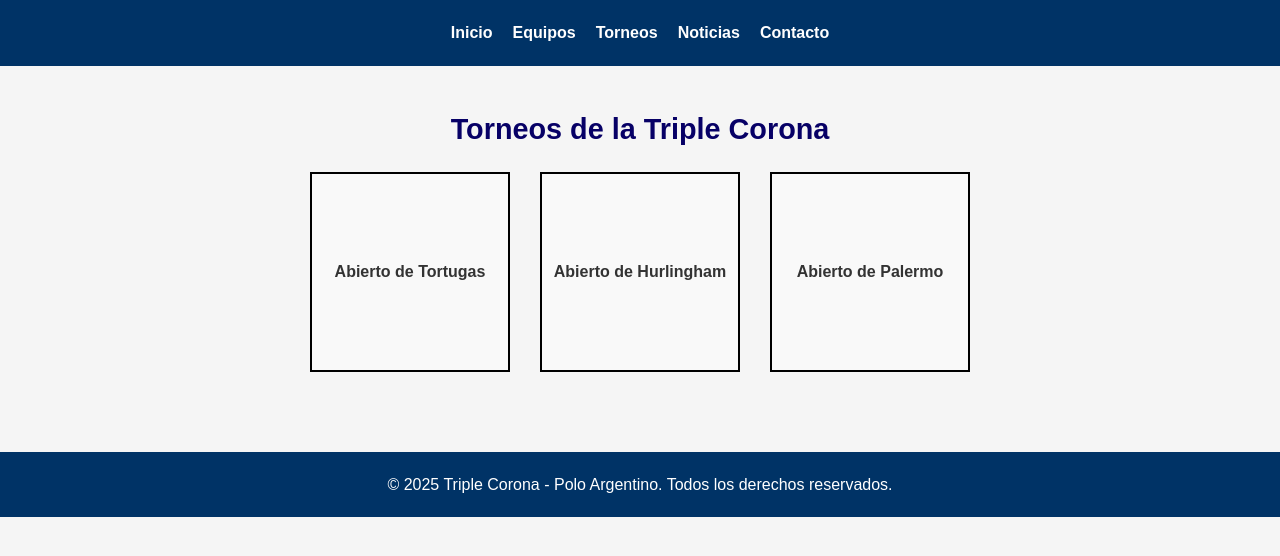
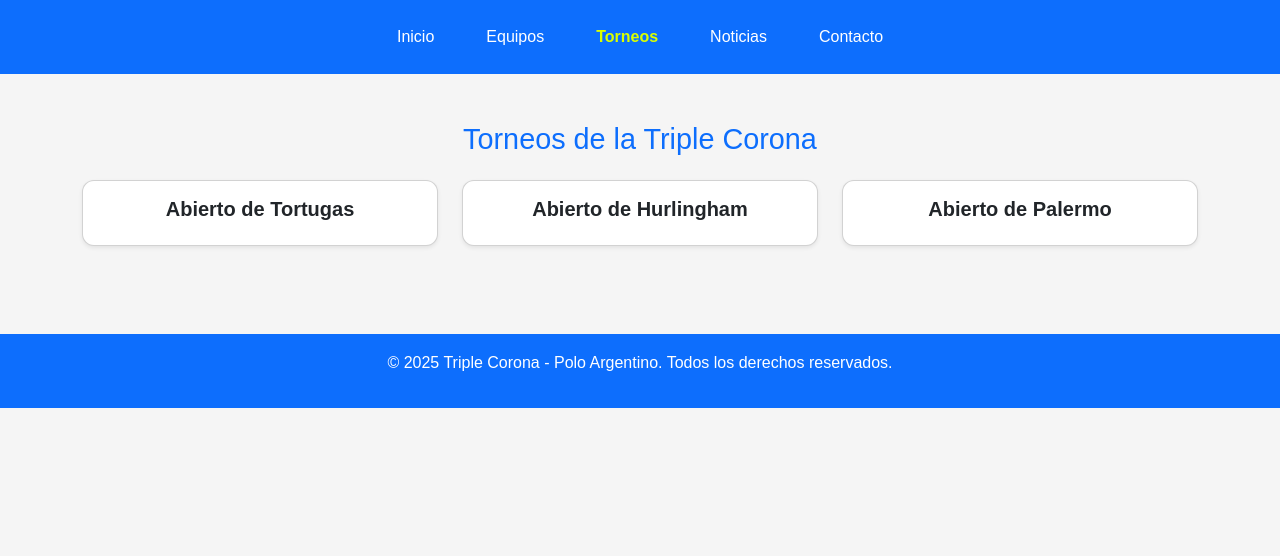
Before and after one commit to ezemartinez92/Proyecto, a plain HTML site: page pages/torneos.html in a window 1280 px wide. Drawn offline with nearby package versions, Linux system fonts and the light colour scheme.

Commit message:
Cambios 2-9

```diff
--- a/assets/css/estilos.css
+++ b/assets/css/estilos.css
@@ -149,6 +149,19 @@ footer {
 
 /* ----------------------------------------------- ESTILOS PARA LA PÁGINA DE TORNEOS ----------------------------------- */
 
+.card {
+    border-radius: 12px;
+    transition: transform 0.3s ease;
+}
+.card:hover {
+    transform: translateY(-5px);
+    box-shadow: 0 6px 15px rgba(0,0,0,0.15);
+}
+
+.nav-link.active {
+    color: #d9ff00 !important;
+}
+/*
 .torneos-container {
     display: flex;
     justify-content: center;
@@ -166,7 +179,7 @@ footer {
     font-weight: bold;
     text-align: center;
     background-color: #f9f9f9;
-}
+}*/
 
 /* ----------------------------------------------- ESTILOS PARA LA PÁGINA DE NOTICIAS ----------------------------------- */
 
--- a/pages/torneos.html
+++ b/pages/torneos.html
@@ -1,40 +1,65 @@
 <!DOCTYPE html>
 <html lang="es">
-
 <head>
   <meta charset="UTF-8" />
   <meta name="viewport" content="width=device-width, initial-scale=1" />
   <title>Torneos - Triple Corona</title>
+
+  <!-- Bootstrap  -->
+  <link href="https://cdn.jsdelivr.net/npm/bootstrap@5.3.3/dist/css/bootstrap.min.css" rel="stylesheet">
+
+  <!-- Tu hoja de estilos -->
   <link rel="stylesheet" href="../assets/css/estilos.css" />
-
 </head>
 
 <body>
-    <header>
-        <nav>
-            <ul>
-                <li><a href="../index.html">Inicio</a></li>
-                <li><a href="equipos.html">Equipos</a></li>
-                <li><a href="torneos.html" aria-current="page" class="activo">Torneos</a></li>
-                <li><a href="noticias.html">Noticias</a></li>
-                <li><a href="contacto.html">Contacto</a></li>
+  <header class="bg-primary text-white py-3">
+    <nav class="container">
+      <ul class="nav justify-content-center">
+        <li class="nav-item"><a href="../index.html" class="nav-link text-white">Inicio</a></li>
+        <li class="nav-item"><a href="equipos.html" class="nav-link text-white">Equipos</a></li>
+        <li class="nav-item"><a href="torneos.html" class="nav-link active fw-bold">Torneos</a></li>
+        <li class="nav-item"><a href="noticias.html" class="nav-link text-white">Noticias</a></li>
+        <li class="nav-item"><a href="contacto.html" class="nav-link text-white">Contacto</a></li>
       </ul>
     </nav>
   </header>
 
-    <main>
-        <h1>Torneos de la Triple Corona</h1>
+  <main class="container mt-2 mb-4 text-center">
+    <h1 class="mb-4 text-primary">Torneos de la Triple Corona</h1>
 
-        <section class="torneos-container">
-            <div class="torneo">Abierto de Tortugas</div>
-            <div class="torneo">Abierto de Hurlingham</div>
-            <div class="torneo">Abierto de Palermo</div>
-        </section>
+    <div class="row g-4 justify-content-center">
+      <div class="col-12 col-md-4">
+        <div class="card shadow-sm h-100">
+          <div class="card-body d-flex align-items-center justify-content-center">
+            <h5 class="card-title fw-bold">Abierto de Tortugas</h5>
+          </div>
+        </div>
+      </div>
+
+      <div class="col-12 col-md-4">
+        <div class="card shadow-sm h-100">
+          <div class="card-body d-flex align-items-center justify-content-center">
+            <h5 class="card-title fw-bold">Abierto de Hurlingham</h5>
+          </div>
+        </div>
+      </div>
+
+      <div class="col-12 col-md-4">
+        <div class="card shadow-sm h-100">
+          <div class="card-body d-flex align-items-center justify-content-center">
+            <h5 class="card-title fw-bold">Abierto de Palermo</h5>
+          </div>
+        </div>
+      </div>
+    </div>
   </main>
 
-    <footer>
+  <footer class="bg-primary text-white text-center py-3 mt-5">
     <p>&copy; 2025 Triple Corona - Polo Argentino. Todos los derechos reservados.</p>
   </footer>
+
+  <!-- Bootstrap JS -->
+  <script src="https://cdn.jsdelivr.net/npm/bootstrap@5.3.3/dist/js/bootstrap.bundle.min.js"></script>
 </body>
-
 </html>
```
Lines whose indentation alone changed are shown as unchanged.
